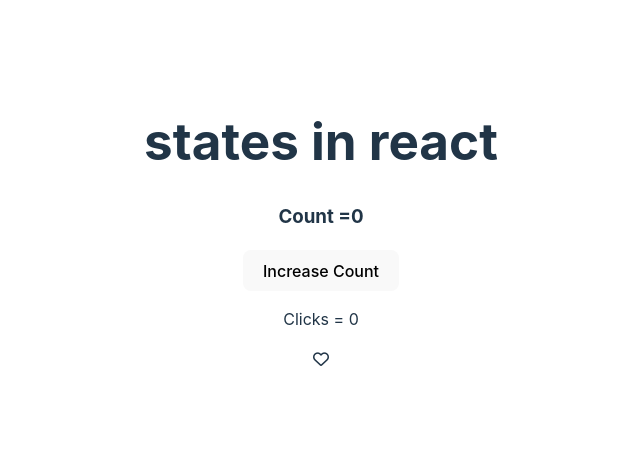
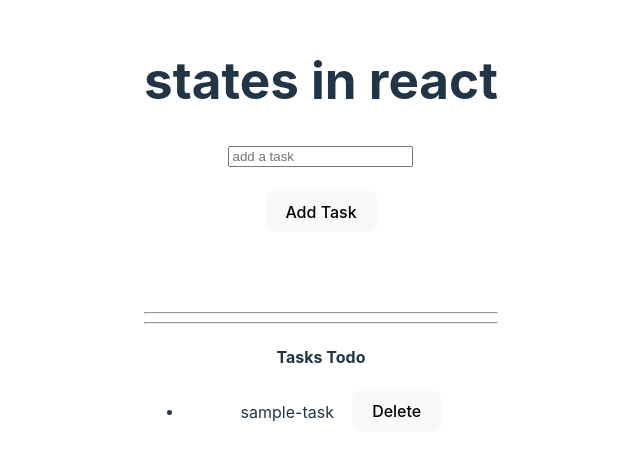
Before and after one commit to AMIYA8597/react-states, a React (Vite) app: page / in a window 1280 px wide. Shown: the part 167-624 px from the top of the page, without its empty margins (319-959 px from the left). Built offline with nearby package versions, Linux system fonts and the light colour scheme.

Commit message:
todo list in react part 4

```diff
--- a/package.json
+++ b/package.json
@@ -11,7 +11,9 @@
   },
   "dependencies": {
     "react": "^18.2.0",
-    "react-dom": "^18.2.0"
+    "react-dom": "^18.2.0",
+    "uuid": "^9.0.1",
+    "uuidv4": "^6.2.13"
   },
   "devDependencies": {
     "@types/react": "^18.2.43",
--- a/src/App.jsx
+++ b/src/App.jsx
@@ -4,6 +4,7 @@
 import './App.css'
 import Counter from './Counter';
 import LikeButton from './LikeButton';
+import TodoList from './TodoList';
 
 function App() {
   // const [count, setCount] = useState(0)
@@ -14,8 +15,9 @@
       <h1>
         states in react
       </h1>
-       <Counter />
-       <LikeButton />
+       {/* <Counter />
+       <LikeButton /> */}
+       <TodoList />
     </>
   )
 }
--- /dev/null
+++ b/src/TodoList.jsx
@@ -0,0 +1,61 @@
+import { useState } from "react";
+import { v4 as uuidv4 } from 'uuid';
+
+export default function TodoList() {
+    let [todos, setTodos] = useState([{task: "sample-task", id:uuidv4()}]);
+    let [newTodo, setNewTodo] = useState("");
+
+    let addNewTask = () => {
+        // setTodos([...todos, {task: newTodo, id:uuidv4()}]);
+        setTodos((prevTodos) => {
+            return [...prevTodos, { task: newTodo, id : uuidv4()}];
+
+        });
+        setNewTodo("")
+    };
+    let updateTodoValue = (event) => {
+        setNewTodo(event.target.value);
+    };
+
+    let deleteTodo = (id) => {
+        // console.log("task is processing for delete");
+        // console.log(id);
+
+        //    let todoCopy= todos.filter((todo) => todo.id != id);
+        // console.log(todoCopy);
+
+       setTodos( (prevTodos) => todos.filter((prevTodos) => prevTodos.id != id));
+    }
+
+    // let upperCaseAll =() => {
+    //     setNewTodo(newTodo.toUpperCase());
+    //     todos=todos.map((item)=> {return {...item , task: item.task.toUpperCase()}})
+    //     setTodos([...todos])
+
+    // }
+
+    return (
+        <div>
+          <input type="text" placeholder="add a task" value={newTodo} onChange={updateTodoValue} />
+          <br /><br />
+          <button onClick={addNewTask}>Add Task</button>
+          <br /><br /><br /><br />
+
+          <hr /><hr />
+          <h4>
+            Tasks Todo
+          </h4>
+          <ul>
+            {todos.map((todo) =>(
+            <li key={todo.id}>
+            <span> {todo.task} </span>
+            &nbsp; &nbsp;
+            <button onClick={ () => deleteTodo(todo.id)}> Delete</button>
+            </li>
+            ))}
+          </ul>
+
+          {/* <button onClick={upperCaseAll}> upperCase All</button> */}
+        </div>
+    );
+}
```
Also changed, not shown: 1 other file (tests, documents, lock files or other folders).
